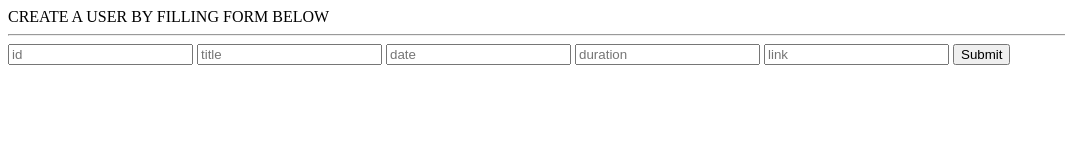
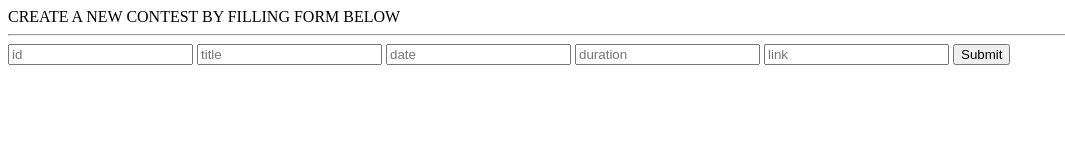
Before and after one commit to singhabhi986/contest_page, a website: page public/form.html in a window 1280 px wide. Shown: the whole page, without its empty margins (0-1065 px from the left). Drawn offline with Linux system fonts and the light colour scheme.

Commit message:
contest_page

```diff
--- a/app.js
+++ b/app.js
@@ -141,7 +141,7 @@ app.get('/contest/problems', (req, res) => {
     });
   });
 
-  console.log('i think we fetched problems successfully');
+  //console.log('i think we fetched problems successfully');
   res.end;
 });
 
@@ -155,10 +155,10 @@ app.get('/contests', (req, res) => {
     });
   });
 
-  console.log('i think we fetched contests successfully');
+  //console.log('i think we fetched contests successfully');
   res.end;
 });
-
+//MY LOCALHOST
 app.listen(3002, () => {
   console.log('server is up and running at 3002');
 });
--- a/public/form.html
+++ b/public/form.html
@@ -1,7 +1,7 @@
 <html>
     <body>
         <div>
-            CREATE A USER BY FILLING FORM BELOW
+            CREATE A NEW CONTEST BY FILLING FORM BELOW
         <hr/>
         <form action="/contest_create" method="POST">
             <input placeholder="id" name="Id"/>
```
